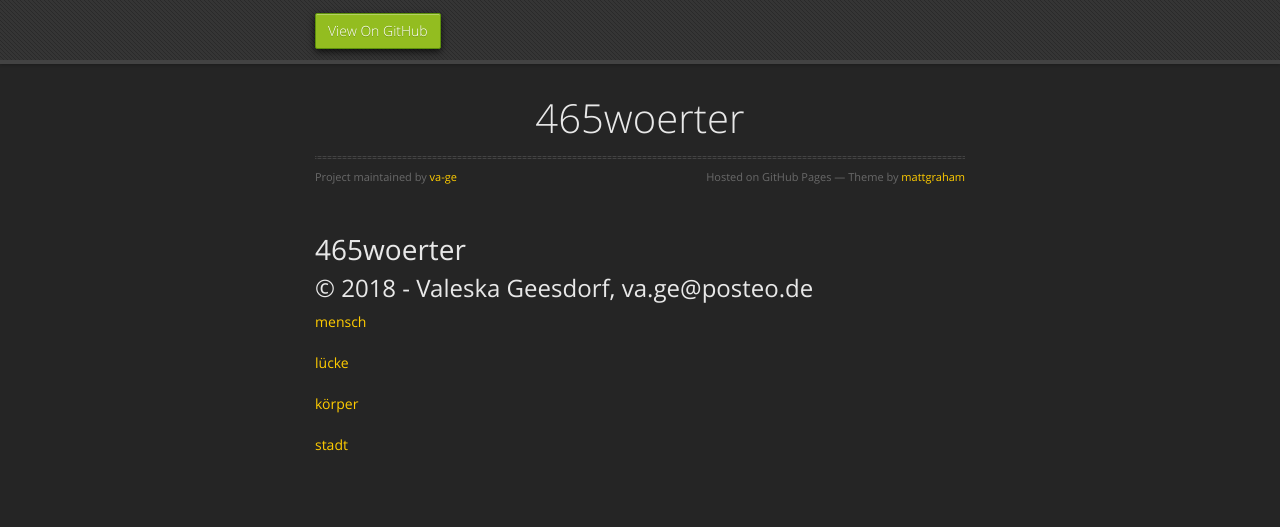
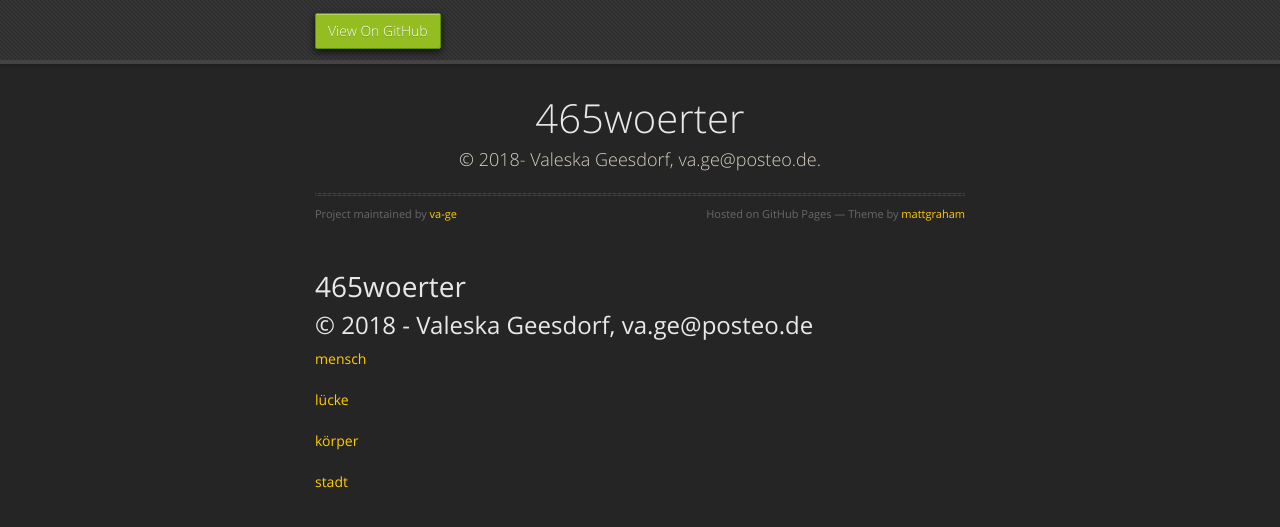
Before and after one commit to va-ge/465woerter, a Jekyll site: the page built from index.md, in a window 1280 px wide. Shown: the top 527 px of the page. Built offline with Jekyll 4.4.1, drawn with Linux system fonts in a browser that asks for light colours; our own code applies the rules of GitHub Pages for plain Markdown files; the repository's description, which GitHub fills in, is left out.

Commit message:
Update _config.yml

```diff
--- a/_config.yml
+++ b/_config.yml
@@ -1,3 +1,8 @@
+title: 465woerter
+description: © 2018- Valeska Geesdorf, va.ge@posteo.de.
+
+show_downloads: false
+google_analytics:
 theme: jekyll-theme-midnight
 
 collections:
```
